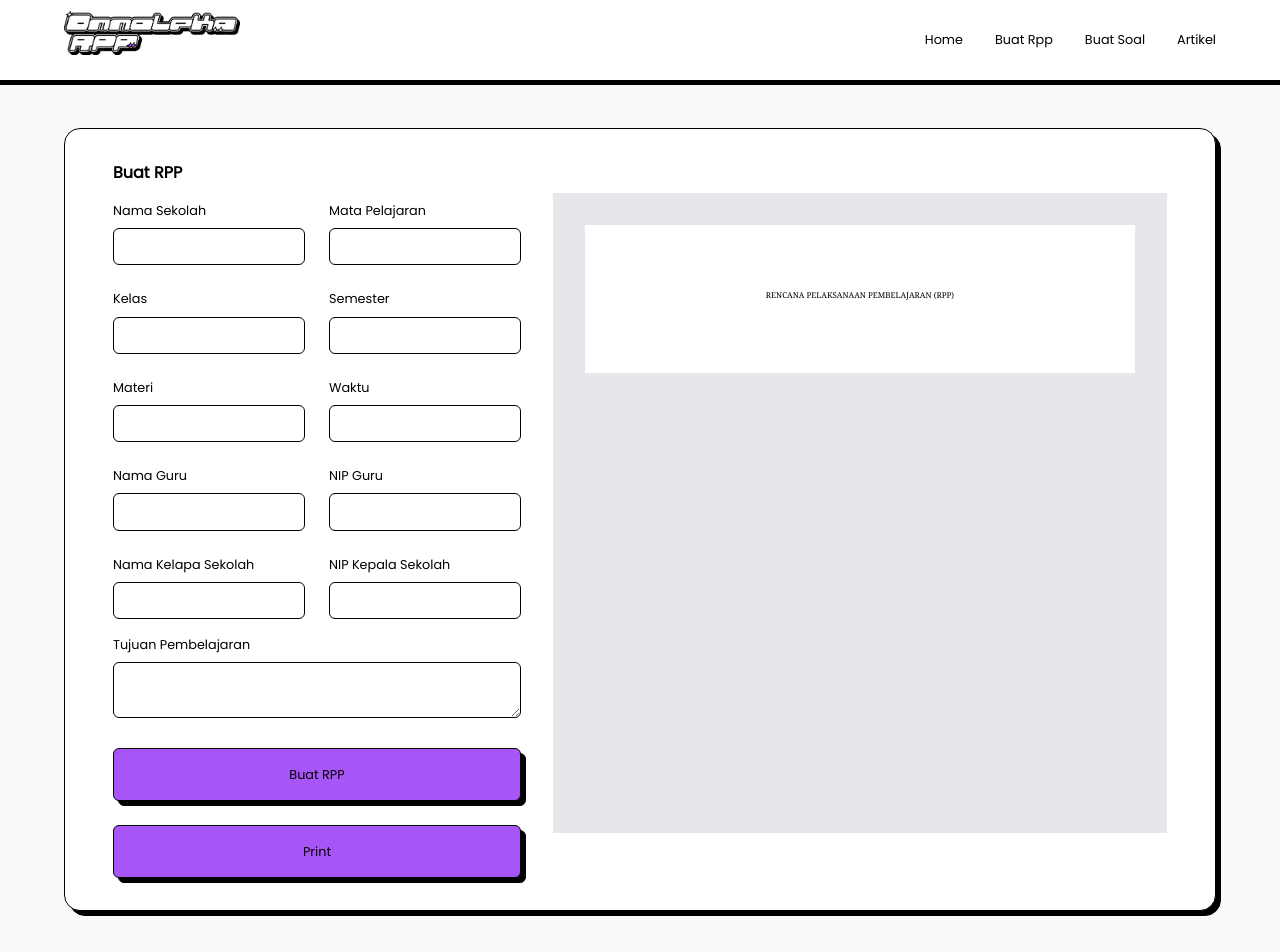
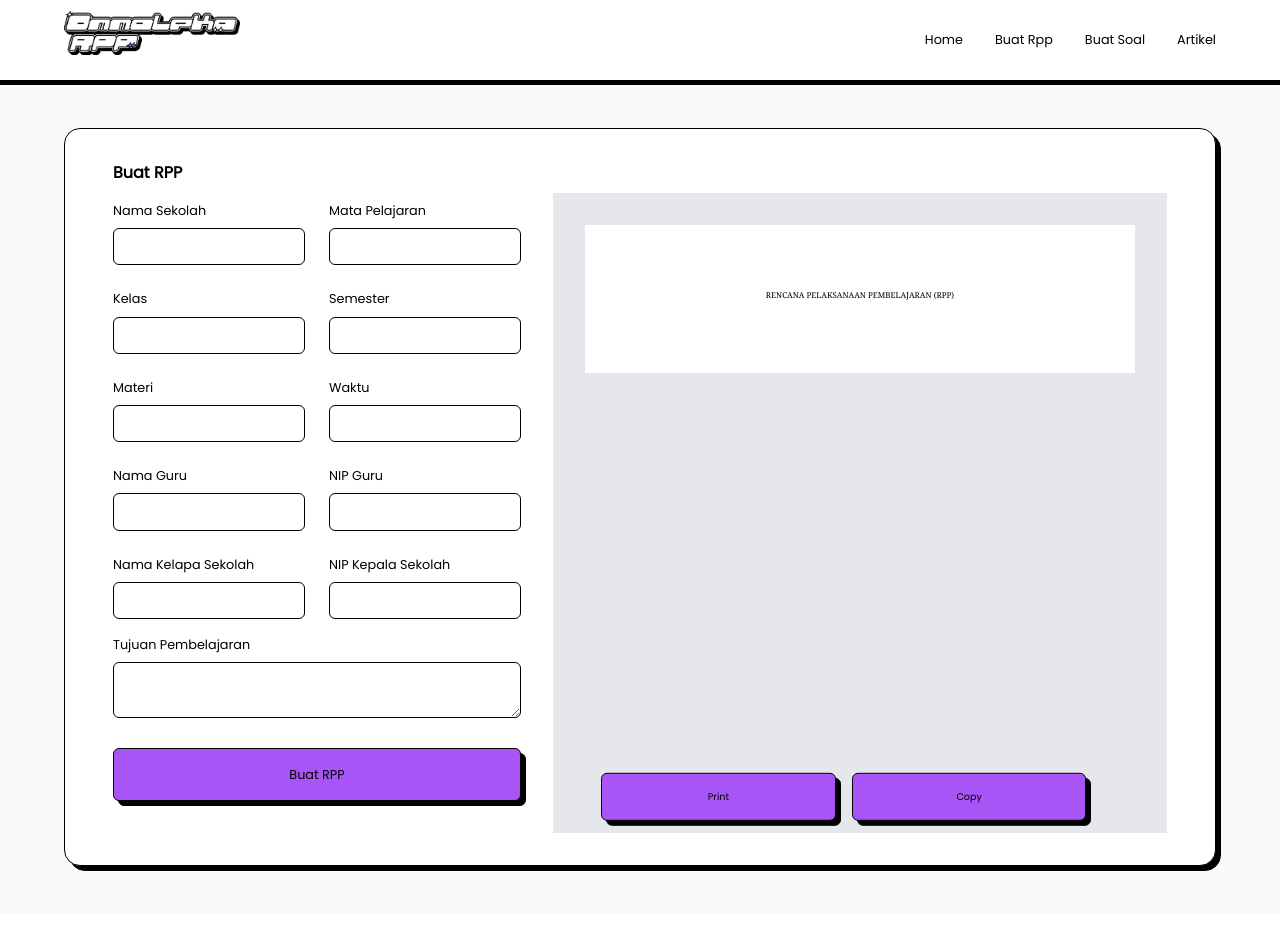
Before and after one commit to guntekhunter/ommaleka, a Next.js app: page / in a window 1280 px wide. Shown: the top 952 px of the page. After the commit the page ends 914 px from the top, so only its background shows below. Built offline with nearby package versions, Linux system fonts and the light colour scheme.

Commit message:
feat: button print and show name nip teacher

```diff
--- a/src/app/component/rpp/ContainerRpp.tsx
+++ b/src/app/component/rpp/ContainerRpp.tsx
@@ -24,12 +24,14 @@ export default function ContainerRpp() {
   const [nipKepalaSekolah, setNipKepalaSekolah] = useState("");
   const [metodePembelajaran, setMetodePembelajaran] = useState("");
   const [tujuanPembelajaran, setTujuanPembelajaran] = useState("");
+  const [loading, setLoading] = useState(false);
   const ref = useRef<HTMLDivElement>(null);
   const print = useReactToPrint({
     content: () => ref.current,
   });
 
   const startChat = async () => {
+    setLoading(true);
     setSummary("");
     const data = await fetch("/data/rpp.txt");
     const text = await data.text();
@@ -86,6 +88,7 @@ export default function ContainerRpp() {
 
       const data = res.body;
       if (!data) {
+        setLoading(false);
         return;
       }
     } catch (error) {
@@ -329,16 +332,19 @@ export default function ContainerRpp() {
                 Buat RPP
               </button>
             </div>
-            <div>
+          </div>
+          <div className="bg-gray-200 md:w-[60%] p-[2rem] h-[40rem] overflow-y-scroll relative">
+            <div className="fixed bottom-5 transform-translate-x-1/2 -translate-y-1/2 w-[45%] px-[1rem] space-x-[1rem] flex text-[.6rem]">
               <button
                 onClick={print}
-                className="w-full bg-purple-500 border border-[1.8px] border-black rounded-md py-[1rem] flex justify-center drop-shadow-3xl mt-6"
+                className="bg-purple-500 border border-[1.8px] border-black rounded-md py-[1rem] flex justify-center drop-shadow-3xl w-full"
               >
                 Print
               </button>
+              <div className="bg-purple-500 border border-[1.8px] border-black rounded-md py-[1rem] flex justify-center drop-shadow-3xl w-full">
+                Copy
+              </div>
             </div>
-          </div>
-          <div className="bg-gray-200 md:w-[60%] p-[2rem] h-[40rem] overflow-y-scroll">
             {/* <div className="bg-white w-full p-[1rem] text-[.5rem] white whitespace-pre-wrap"> */}
             <div
               className="bg-white w-full p-[4rem] text-[.5rem] white font-serif"
@@ -348,7 +354,7 @@ export default function ContainerRpp() {
                 {`
                    @page {
                      size: auto;
-                     margin: 10mm 0 10mm 0;
+                     margin: 10mm 10mm 10mm 10mm;
                    }
                    body {
                      margin: 0;
@@ -364,6 +370,18 @@ export default function ContainerRpp() {
                 <article className="prose prose-li:text-[.5rem] prose-h1:center prose-p:text-[.5rem] prose lg:prose-xl max-w-5xl mx-auto prose-headings:text-[.5rem] prose-tr:text-[.5rem] prose-th:bg-blue-200 prose-th:p-[.5rem] prose-td:border-[1px] prose-td:p-[.5rem] prose-h1:hidden">
                   <Markdown>{summary}</Markdown>
                 </article>
+                {loading && (
+                  <div className="flex justify-between px-[1rem]">
+                    <div className="space-y-[2.5rem]">
+                      <div>{namaGuru}</div>
+                      <div>{nipGuru}</div>
+                    </div>
+                    <div className="space-y-[2.5rem]">
+                      <div>{namaKepalaSekolah}</div>
+                      <div>{nipKepalaSekolah}</div>
+                    </div>
+                  </div>
+                )}
               </div>
             </div>
           </div>
```
Also changed, not shown: public/data/rpp.txt.
